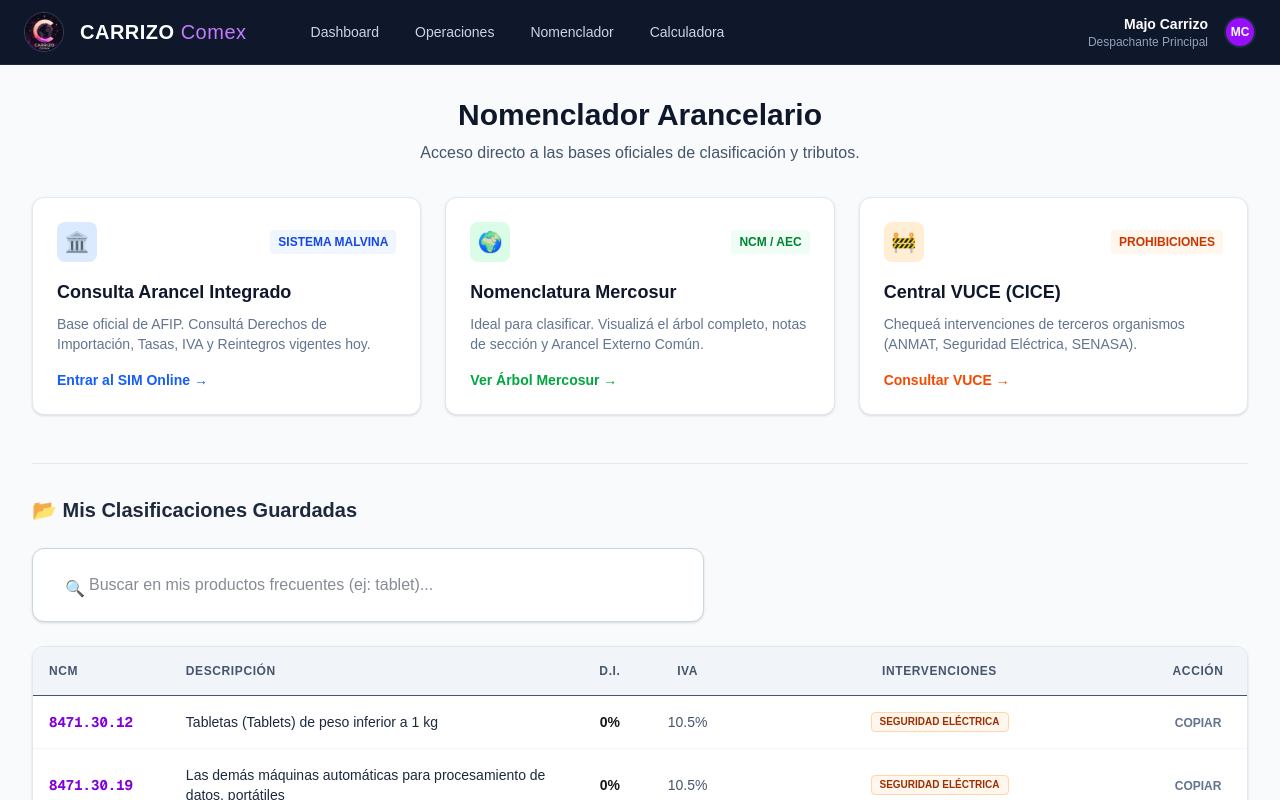
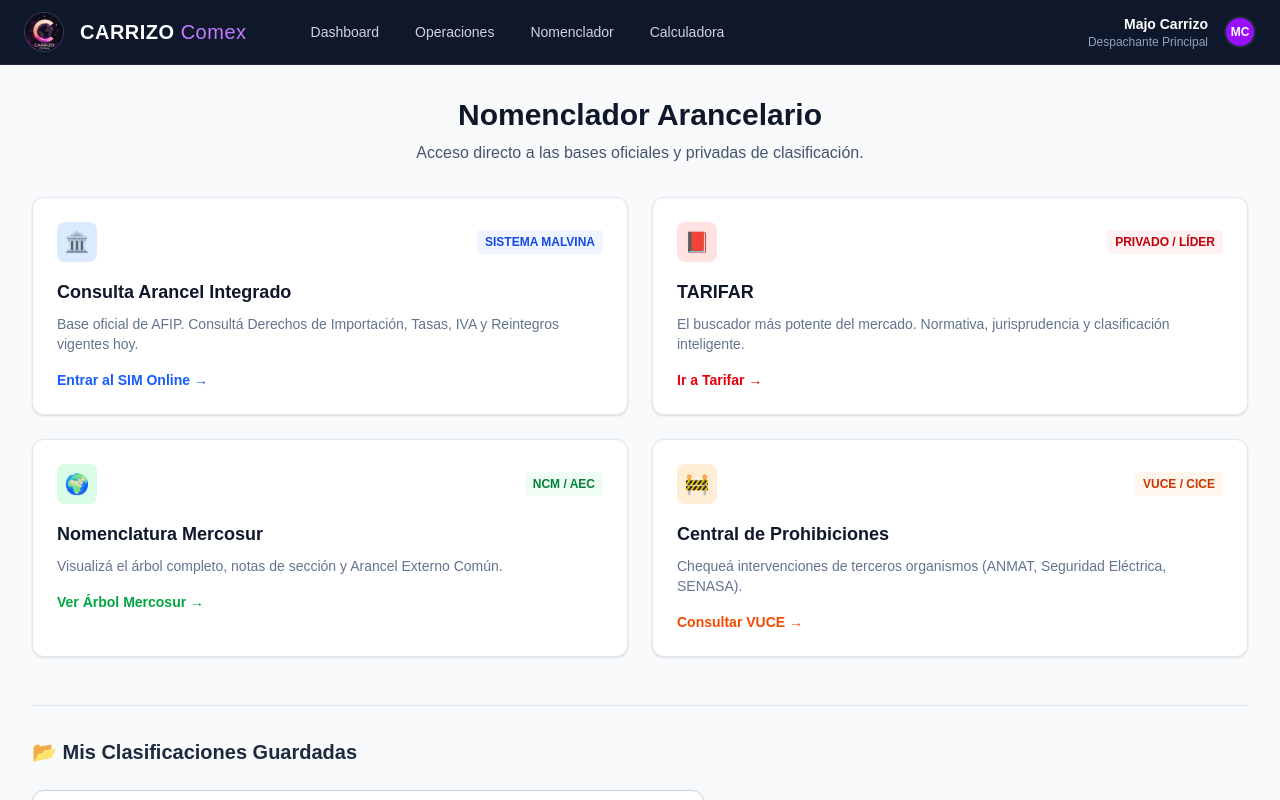
Before and after one commit to mariajcarrizo-commits/carrizo-comex, a Next.js app: page /nomenclador in a window 1280 px wide. Shown: the top 800 px of the page. Built offline with nearby package versions, Linux system fonts and the light colour scheme.

Commit message:
Agrego Tarifar

```diff
--- a/app/nomenclador/page.tsx
+++ b/app/nomenclador/page.tsx
@@ -22,14 +22,14 @@ export default function Nomenclador() {
           <div className="mb-8 text-center">
             <h1 className="text-3xl font-bold text-slate-900 mb-2">Nomenclador Arancelario</h1>
             <p className="text-slate-600">
-                Acceso directo a las bases oficiales de clasificación y tributos.
+                Acceso directo a las bases oficiales y privadas de clasificación.
             </p>
           </div>
 
-          {/* --- SECCIÓN 1: BASES DE DATOS EXTERNAS (ACTUALIZADO CON TUS LINKS) --- */}
-          <div className="grid grid-cols-1 md:grid-cols-3 gap-6 mb-12">
+          {/* --- SECCIÓN 1: ACCESOS DIRECTOS (GRID 2x2) --- */}
+          <div className="grid grid-cols-1 md:grid-cols-2 gap-6 mb-12">
 
-              {/* TARJETA 1: SIM / ARANCEL INTEGRADO (La más importante) */}
+              {/* TARJETA 1: SIM / ARANCEL INTEGRADO (AFIP) */}
               <a
                 href="https://serviciosweb.afip.gob.ar/aduana/arancelintegrado/default.asp"
                 target="_blank"
@@ -49,7 +49,27 @@ export default function Nomenclador() {
                   </div>
               </a>
 
-              {/* TARJETA 2: MERCOSUR (Estructura y Notas) */}
+              {/* TARJETA 2: TARIFAR (La Clave) */}
+              <a
+                href="https://www.tarifar.com/"
+                target="_blank"
+                rel="noopener noreferrer"
+                className="bg-white p-6 rounded-xl shadow-sm border border-slate-200 hover:shadow-md hover:border-red-500 transition-all group"
+              >
+                  <div className="flex items-center justify-between mb-4">
+                      <div className="h-10 w-10 bg-red-100 rounded-lg flex items-center justify-center text-xl">📕</div>
+                      <span className="text-xs font-bold text-red-700 bg-red-50 px-2 py-1 rounded">PRIVADO / LÍDER</span>
+                  </div>
+                  <h3 className="font-bold text-slate-900 text-lg group-hover:text-red-700">TARIFAR</h3>
+                  <p className="text-sm text-slate-500 mt-2">
+                      El buscador más potente del mercado. Normativa, jurisprudencia y clasificación inteligente.
+                  </p>
+                  <div className="mt-4 text-sm font-bold text-red-600 flex items-center gap-1">
+                      Ir a Tarifar →
+                  </div>
+              </a>
+
+              {/* TARJETA 3: MERCOSUR (Estructura) */}
               <a
                 href="https://www.mercosur.int/politica-comercial/nomenclatura-comun-ncm-y-arancel-externo-comun-aec"
                 target="_blank"
@@ -62,14 +82,14 @@ export default function Nomenclador() {
                   </div>
                   <h3 className="font-bold text-slate-900 text-lg group-hover:text-green-700">Nomenclatura Mercosur</h3>
                   <p className="text-sm text-slate-500 mt-2">
-                      Ideal para clasificar. Visualizá el árbol completo, notas de sección y Arancel Externo Común.
+                      Visualizá el árbol completo, notas de sección y Arancel Externo Común.
                   </p>
                   <div className="mt-4 text-sm font-bold text-green-600 flex items-center gap-1">
                       Ver Árbol Mercosur →
                   </div>
               </a>
 
-              {/* TARJETA 3: VUCE (Intervenciones) */}
+              {/* TARJETA 4: VUCE (Intervenciones) */}
               <a
                 href="https://www.vuce.gob.ar/central-informacion-cice"
                 target="_blank"
@@ -78,9 +98,9 @@ export default function Nomenclador() {
               >
                   <div className="flex items-center justify-between mb-4">
                       <div className="h-10 w-10 bg-orange-100 rounded-lg flex items-center justify-center text-xl">🚧</div>
-                      <span className="text-xs font-bold text-orange-700 bg-orange-50 px-2 py-1 rounded">PROHIBICIONES</span>
+                      <span className="text-xs font-bold text-orange-700 bg-orange-50 px-2 py-1 rounded">VUCE / CICE</span>
                   </div>
-                  <h3 className="font-bold text-slate-900 text-lg group-hover:text-orange-700">Central VUCE (CICE)</h3>
+                  <h3 className="font-bold text-slate-900 text-lg group-hover:text-orange-700">Central de Prohibiciones</h3>
                   <p className="text-sm text-slate-500 mt-2">
                       Chequeá intervenciones de terceros organismos (ANMAT, Seguridad Eléctrica, SENASA).
                   </p>
```
